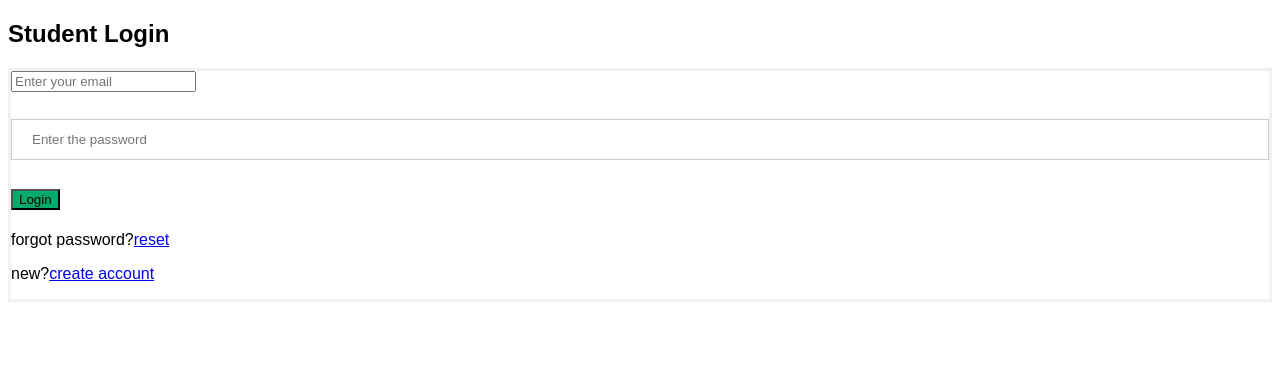
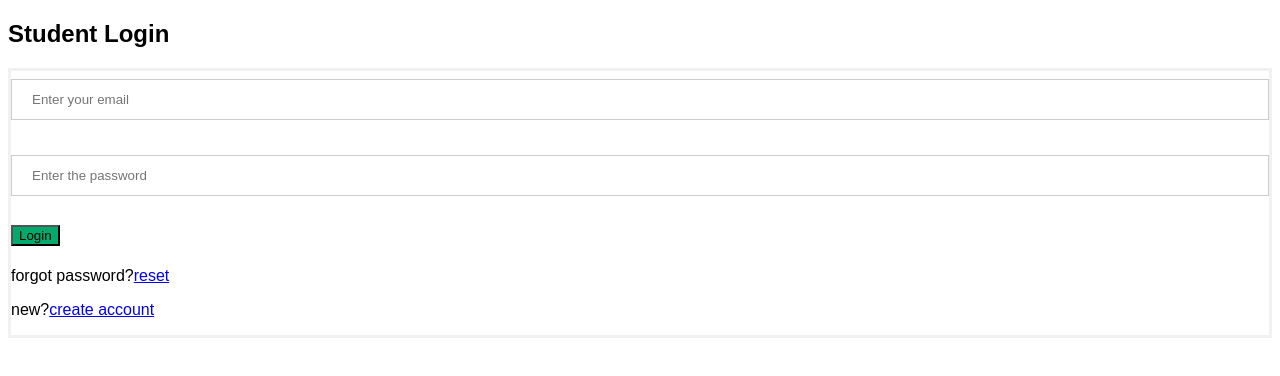
Before and after one commit to jeremyithondeka-commits/chill-, a plain HTML site: page index.html in a window 1280 px wide. Drawn offline with Linux system fonts and the light colour scheme.

Commit message:
Update index.html

```diff
--- a/index.html
+++ b/index.html
@@ -9,7 +9,7 @@
 body {font-family: Arial, Helvetica, sans-serif;}
 form {border: 3px solid #f1f1f1;}
 
-input[type=text], input[type=password] {
+input[type=email], input[type=password] {
   width: 100%;
   padding: 12px 20px;
   margin: 8px 0;
```
